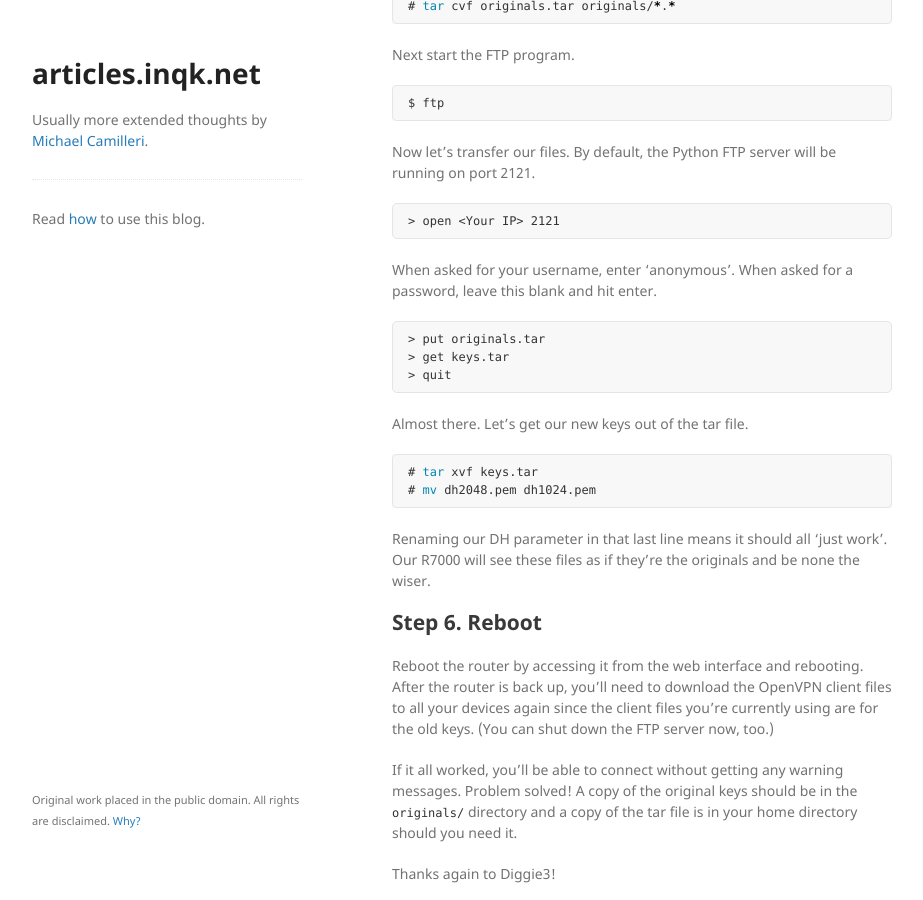
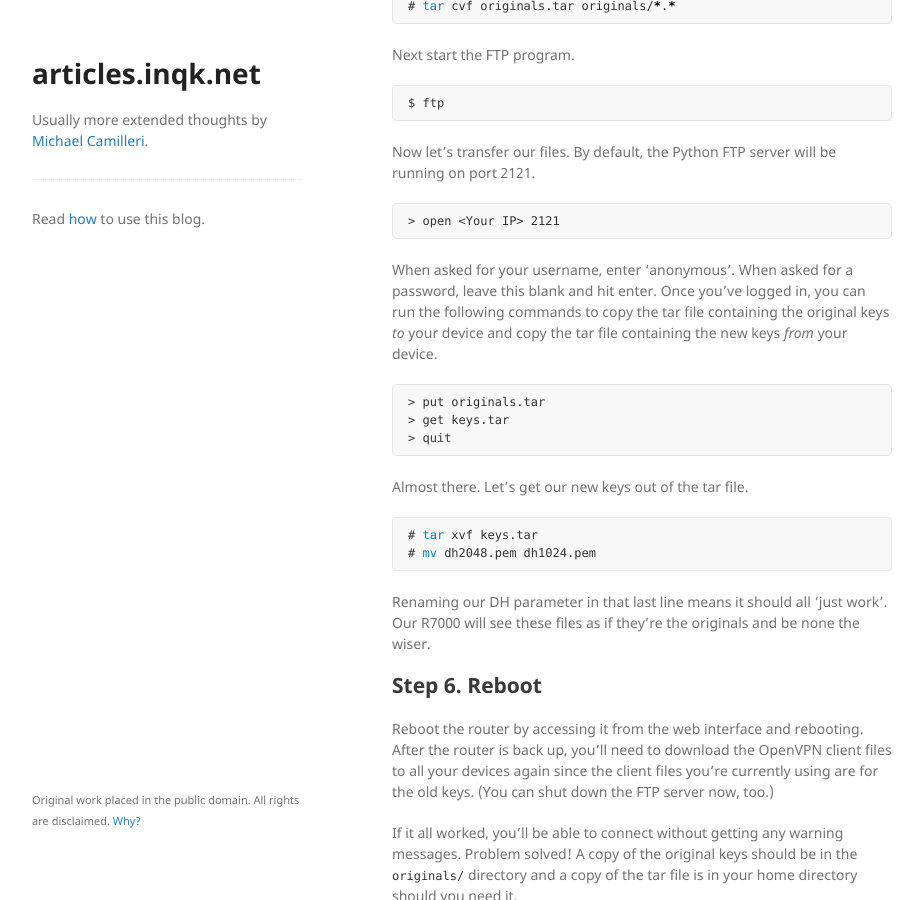
Before and after one commit to pyrmont/articles.inqk.net, a Jekyll site: the page built from _posts/2018-03-02-netgear-openvpn-keys.md, in a window 1280 px wide and 900 px high, scrolled down 3935 px. Shown: the whole window, without its empty margins (178-1101 px from the left). Built offline with Jekyll 4.4.1, drawn with Linux system fonts in a browser that asks for light colours.

Commit message:
Further clarify FTP instructions.

````diff
--- a/_posts/2018-03-02-netgear-openvpn-keys.md
+++ b/_posts/2018-03-02-netgear-openvpn-keys.md
@@ -211,7 +211,7 @@ Now let's transfer our files. By default, the Python FTP server will be running
 open <Your IP> 2121
 ```
 
-When asked for your username, enter 'anonymous'. When asked for a password, leave this blank and hit enter.
+When asked for your username, enter 'anonymous'. When asked for a password, leave this blank and hit enter. Once you've logged in, you can run the following commands to copy the tar file containing the original keys _to_ your device and copy the tar file containing the new keys _from_ your device.
 
 ```ftp
 put originals.tar
````
